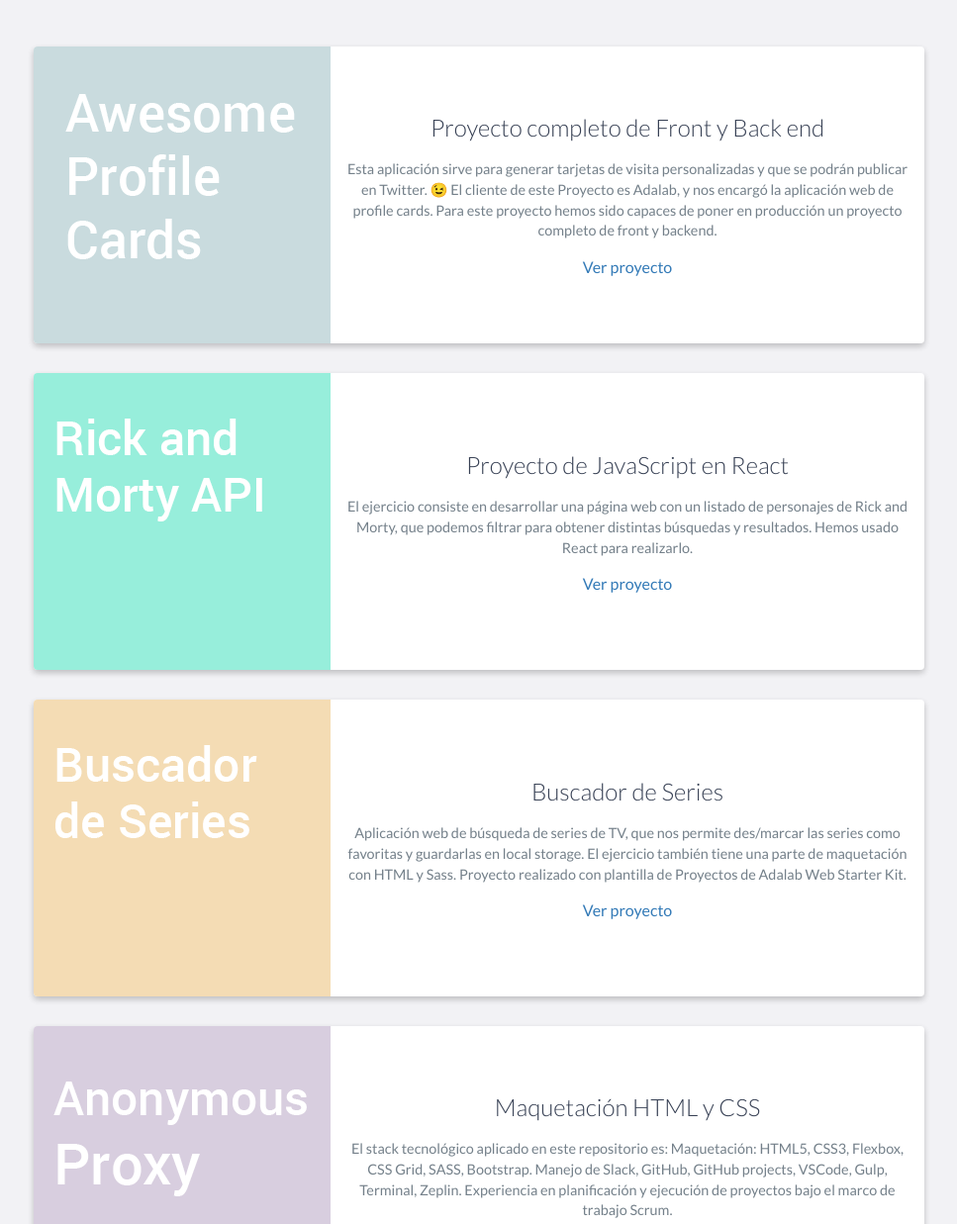
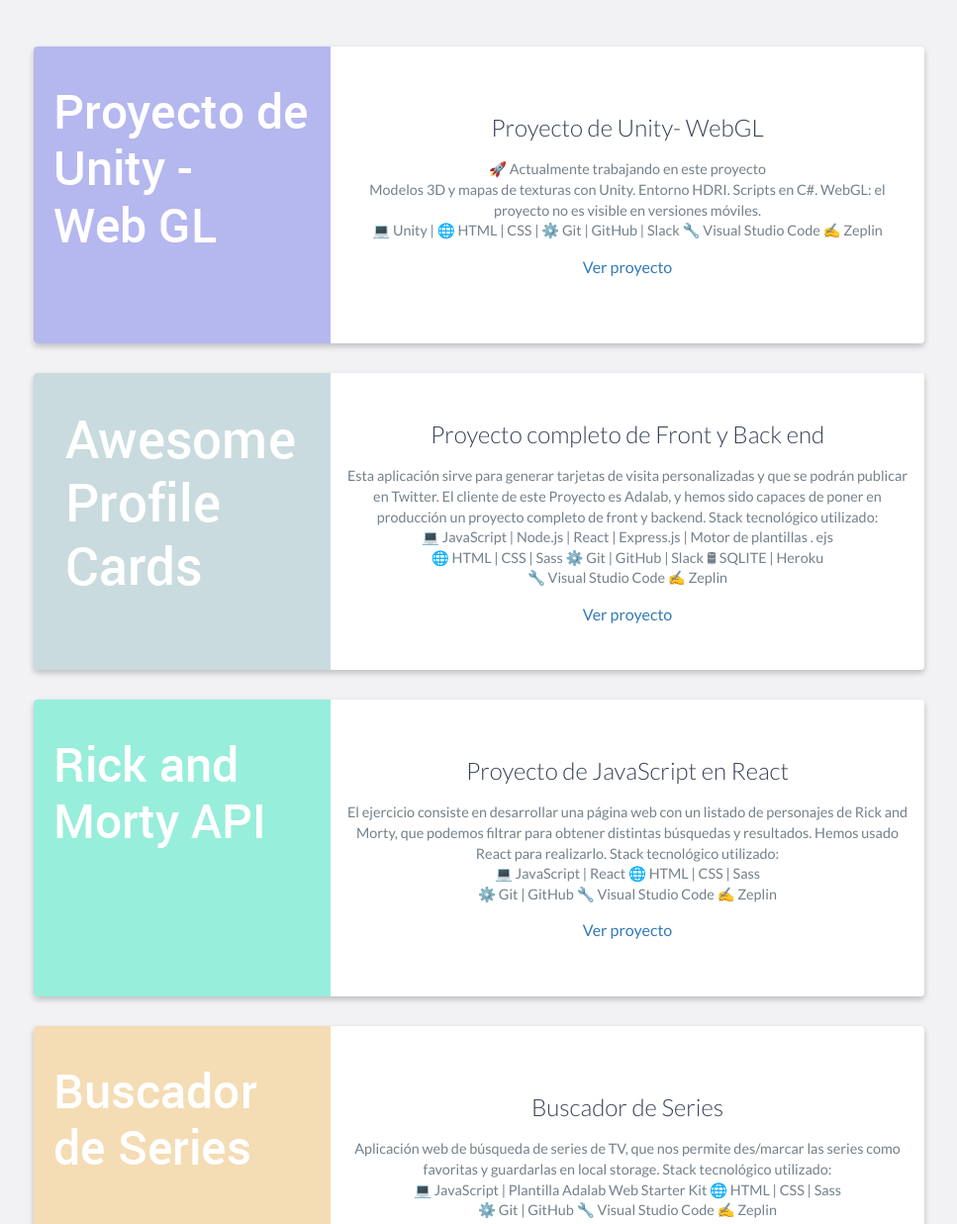
Before and after one commit to patricuismart/portfolio, a website: page index.html in a window 1280 px wide. Shown: the part 2730-3967 px from the top of the page at 99% size, without its empty margins (156-1123 px from the left). Drawn offline with nearby package versions, Linux system fonts and the light colour scheme.

Commit message:
Add Unity Project

```diff
--- a/index.html
+++ b/index.html
@@ -180,15 +180,43 @@ datos Lotus Notes.
             <div class="row">
                 <div class="project shadow-large">
                     <div class="project-image">
+                        <a target="_blank" href="https://patricuismart.github.io/proyecto-esculturas-unity/"><img src="images/unity.png" /></a>
+                    </div>
+                    <!-- End .project-image -->
+                    <div class="project-info">
+                        <h3>Proyecto de Unity- WebGL</h3>
+                        <p>
+                            🚀 Actualmente trabajando en este proyecto </br>
+                        Modelos 3D y mapas de texturas con Unity. Entorno HDRI. Scripts en C#. WebGL: el proyecto no es visible en versiones móviles.</br>
+                            💻 Unity |
+                            🌐 HTML | CSS |
+                            ⚙️ Git | GitHub | Slack
+                            🔧 Visual Studio Code
+                            ✍️ Zeplin
+                        </p>
+                        <a target="_blank" href="https://patricuismart.github.io/proyecto-esculturas-unity/">Ver proyecto</a>
+                    </div>
+                    <!-- End .project-info -->
+                </div>
+                <!-- End .project -->
+
+                <div class="project shadow-large">
+                    <div class="project-image">
                         <a target="_blank" href="https://awsome-profile-cards.herokuapp.com/"><img src="images/awesome.png" /></a>
                     </div>
                     <!-- End .project-image -->
                     <div class="project-info">
                         <h3>Proyecto completo de Front y Back end</h3>
                         <p>
-                            Esta aplicación sirve para generar tarjetas de visita personalizadas y  que se podrán publicar en Twitter. 😉
-                            El cliente de este Proyecto es Adalab, y nos encargó la aplicación
-                            web  de profile cards. Para este proyecto hemos sido capaces de poner en producción un proyecto completo de front y backend.
+                            Esta aplicación sirve para generar tarjetas de visita personalizadas y  que se podrán publicar en Twitter.
+                            El cliente de este Proyecto es Adalab, y hemos sido capaces de poner en producción un proyecto completo de front y backend.
+                            Stack tecnológico utilizado:<br/>
+                            💻 JavaScript | Node.js | React | Express.js | Motor de plantillas . ejs<br/>
+                            🌐 HTML | CSS | Sass
+                            ⚙️ Git | GitHub | Slack
+                            🛢 SQLITE | Heroku<br/>
+                            🔧 Visual Studio Code
+                            ✍️ Zeplin
                         </p>
                         <a target="_blank" href="https://awsome-profile-cards.herokuapp.com/">Ver proyecto</a>
                     </div>
@@ -205,6 +233,12 @@ datos Lotus Notes.
                         <h3>Proyecto de JavaScript en React</h3>
                         <p>
                             El ejercicio consiste en desarrollar una página web con un listado de personajes de Rick and Morty, que podemos filtrar para obtener distintas búsquedas y resultados. Hemos usado React para realizarlo.
+                            Stack tecnológico utilizado:<br/>
+                            💻 JavaScript | React
+                            🌐 HTML | CSS | Sass <br/>
+                            ⚙️ Git | GitHub
+                            🔧 Visual Studio Code
+                            ✍️ Zeplin
                         </p>
                         <a target="_blank" href="http://beta.adalab.es/modulo-3-evaluacion-final-patricuismart">Ver proyecto</a>
                     </div>
@@ -220,7 +254,13 @@ datos Lotus Notes.
                     <div class="project-info">
                         <h3>Buscador de Series</h3>
                         <p>
-                            Aplicación web de búsqueda de series de TV, que nos permite des/marcar las series como favoritas y guardarlas en local storage. El ejercicio también tiene una parte de maquetación con HTML y Sass. Proyecto realizado con plantilla de Proyectos de Adalab Web Starter Kit.
+                            Aplicación web de búsqueda de series de TV, que nos permite des/marcar las series como favoritas y guardarlas en local storage.
+                            Stack tecnológico utilizado:<br/>
+                            💻 JavaScript | Plantilla Adalab Web Starter Kit
+                            🌐 HTML | CSS | Sass<br/>
+                            ⚙️ Git | GitHub
+                            🔧 Visual Studio Code
+                            ✍️ Zeplin
                         </p>
                         <a target="_blank" href="http://beta.adalab.es/modulo-2-evaluacion-final-patricuismart">Ver proyecto</a>
                     </div>
@@ -241,7 +281,7 @@ datos Lotus Notes.
                             El stack tecnológico aplicado en este repositorio es:
                             Maquetación: HTML5, CSS3, Flexbox, CSS Grid, SASS, Bootstrap.
                             Manejo de Slack, GitHub, GitHub projects, VSCode, Gulp, Terminal, Zeplin.
-                            Experiencia en planificación y ejecución de proyectos bajo el marco de trabajo Scrum.
+                            Experiencia en planificación y ejecución de proyectos bajo el marco de trabajo Agile/Scrum.
                         </p>
                         <a target="_blank" href="http://beta.adalab.es/modulo-1-evaluacion-final-patricuismart/">Ver Proyecto</a>
                     </div>
--- a/package.json
+++ b/package.json
@@ -1,13 +1,11 @@
 {
-  "name": "devportfolio-template",
+  "name": "portfolio-patricia",
   "homepage": "./",
   "version": "1.2.2",
   "description": "",
   "main": "js/scripts.js",
   "scripts": {
-
     "watch": "gulp watch"
-
   },
   "keywords": [
     "portfolio",
--- a/scss/styles.scss
+++ b/scss/styles.scss
@@ -638,7 +638,7 @@ footer {
 #projects {
   padding: 50px 15px;
   border-bottom: 1px solid $border;
-  text-align: center;
+  //text-align: center;
 
   h2 {
     color: $heading;
```
Also changed, not shown: images/unity.png (added), 1 other file.
